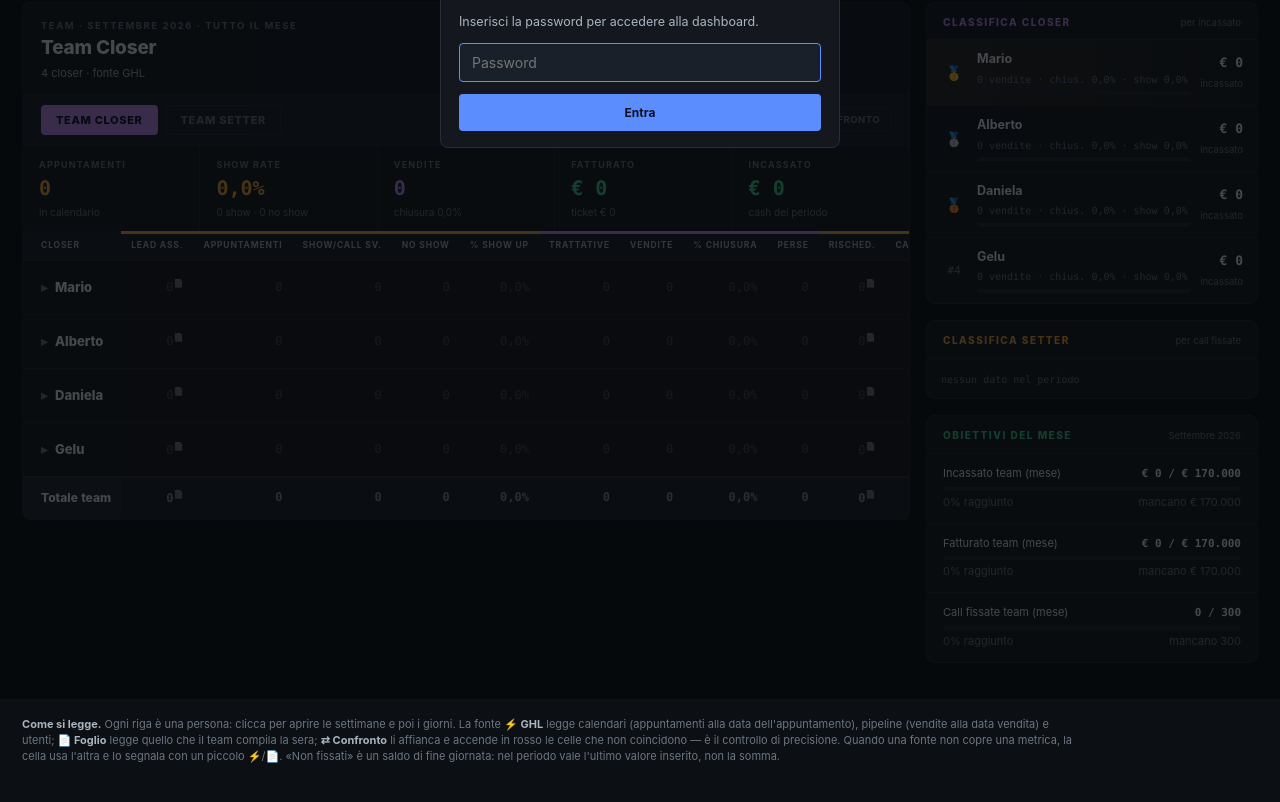
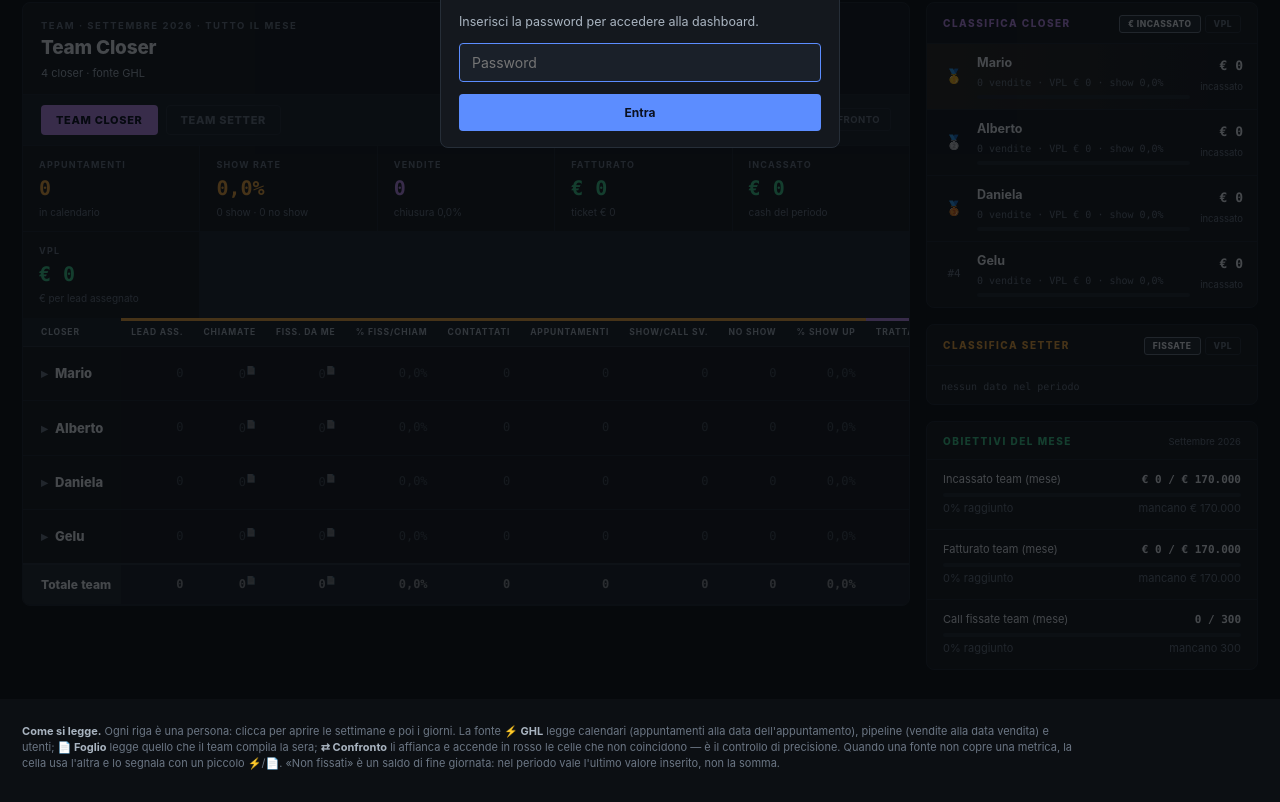
Before and after one commit to danielefreedomuniversity-glitch/kpi-freedom-settingesales, a website: page team.html in a window 1280 px wide. Shown: the part 101-903 px from the top of the page. Drawn offline with Linux system fonts and the light colour scheme.

Commit message:
Add files via upload

```diff
--- a/team.html
+++ b/team.html
@@ -62,6 +62,9 @@ select:focus,input:focus{border-color:var(--adv)}
 .fchip[aria-pressed="true"]{background:var(--eco);color:#0A1020;border-color:transparent}
 .fchip.conf[aria-pressed="true"]{background:var(--adv)}
 .fchip.fog[aria-pressed="true"]{background:var(--warn)}
+.rkt{font-size:8.5px;font-weight:800;letter-spacing:.06em;text-transform:uppercase;padding:3px 8px;border-radius:3px;
+  border:1px solid var(--line);background:transparent;color:var(--ink-3);cursor:pointer;font-family:inherit}
+.rkt[aria-pressed="true"]{background:var(--raise);color:var(--ink);border-color:var(--ink-3)}
 
 /* ---------- tiles ---------- */
 .tiles{display:grid;grid-template-columns:repeat(auto-fit,minmax(150px,1fr));gap:1px;background:var(--line-2)}
@@ -73,7 +76,7 @@ select:focus,input:focus{border-color:var(--adv)}
 
 /* ---------- tabella team ---------- */
 .twrap{overflow-x:auto}
-table.team{border-collapse:collapse;width:100%;min-width:1080px}
+table.team{border-collapse:collapse;width:100%;min-width:1480px}
 .team th{font-size:8.5px;letter-spacing:.1em;text-transform:uppercase;color:var(--ink-2);font-weight:700;
   padding:8px 10px;text-align:right;white-space:nowrap;border-bottom:1px solid var(--line);background:var(--surface-2)}
 .team th:first-child{text-align:left;padding-left:18px}
@@ -198,11 +201,11 @@ textarea{width:100%;height:170px;background:var(--surface-2);border:1px solid va
 
   <aside class="side" id="side">
     <div class="card cclo" id="cardClo">
-      <div class="ch"><span class="t">Classifica Closer</span><span class="s" id="cloSub">per incassato</span></div>
+      <div class="ch"><span class="t">Classifica Closer</span><span style="display:flex;gap:4px"><button class="rkt" data-rk="clo" data-m="inc">€ Incassato</button><button class="rkt" data-rk="clo" data-m="vpl">VPL</button></span></div>
       <div id="rankClo"></div>
     </div>
     <div class="card cset" id="cardSet">
-      <div class="ch"><span class="t">Classifica Setter</span><span class="s" id="setSub">per call fissate</span></div>
+      <div class="ch"><span class="t">Classifica Setter</span><span style="display:flex;gap:4px"><button class="rkt" data-rk="set" data-m="fix">Fissate</button><button class="rkt" data-rk="set" data-m="vpl">VPL</button></span></div>
       <div id="rankSet"></div>
     </div>
     <div class="card cobi">
@@ -312,7 +315,7 @@ const KEY = "kpi_team_v1";
 const PW_KEY = "kpi_pw";                       /* stessa password del Funnel */
 const P_DEF = { obiettivi:{ Mario:70000, Alberto:50000, Daniela:25000, Gelu:25000 },
                 obNuovo:25000, setTarget:50, setTeam:300, tolPct:2 };
-let state = { mese:(new Date()).toISOString().slice(0,7), vista:"closer", fonte:"ghl",
+let state = { mese:(new Date()).toISOString().slice(0,7), vista:"closer", fonte:"ghl", rankClo:"inc", rankSet:"fix",
               params: JSON.parse(JSON.stringify(P_DEF)), mesi:{} };
 try{ const v = localStorage.getItem(KEY);
   if(v){ const s = JSON.parse(v);
@@ -336,9 +339,13 @@ const cfgNames = kind => { const d=dati();
 
 /* ---------- colonne (g = chiave GHL · s = chiave foglio) ---------- */
 const COLS_CLOSER = [
-  {k:"lead",  l:"Lead ass.",     s:"sLead",              f:"int", grp:"set", tip:"Lead assegnati (foglio)"},
+  {k:"lead",  l:"Lead ass.",     g:"gAss", s:"sLead",    f:"int", grp:"set", tip:"Lead assegnati al closer (GHL: entrati in pipeline setting a suo nome)"},
+  {k:"chiam", l:"Chiamate",      s:"sChiam",             f:"int", grp:"set", tip:"Closer full-stack: chiamate ai lead — colonna «Chiamate effettuate» del foglio"},
+  {k:"fixme", l:"Fiss. da me",   s:"sFixMe",             f:"int", grp:"set", tip:"Appuntamenti che il closer si è fissato da solo (foglio)"},
+  {k:"ffR",   l:"% Fiss/Chiam",  f:"pct", grp:"set", calc:(v)=> div(v.fixme, v.chiam)},
+  {k:"cont",  l:"Contattati",    g:"gCont",              f:"int", grp:"set", tip:"GHL: esiti registrati dal closer in pipeline setting"},
   {k:"app",   l:"Appuntamenti",  g:"gApp",               f:"int", grp:"set", tip:"Appuntamenti in calendario GHL, alla data dell'appuntamento"},
-  {k:"show",  l:"Show/Call sv.", g:"gShow", s:"sCallSv", f:"int", grp:"set", tip:"GHL: esito Showed · Foglio: Call svolte"},
+  {k:"show",  l:"Show/Call sv.", g:"gShow", s:"sCallSv", f:"int", grp:"set", tip:"GHL: call avvenuta = opportunità a Follow Up / Vinto / Perso (come nel Funnel) · Foglio: Call svolte"},
   {k:"nosh",  l:"No show",       g:"gNoShow", s:"sNoShow", f:"int", grp:"set"},
   {k:"shR",   l:"% Show up",     f:"pct", grp:"set", calc:(v)=> v.src==="s" ? div(v.show, v.show+v.nosh) : div(v.show, v.app||v.show+v.nosh)},
   {k:"tratt", l:"Trattative",    g:"gTratt", s:"sTratt", f:"int", grp:"clo"},
@@ -347,9 +354,11 @@ const COLS_CLOSER = [
   {k:"perse", l:"Perse",         g:"gPerse", s:"sPerse", f:"int", grp:"clo"},
   {k:"risch", l:"Risched.",      s:"sRisch",             f:"int", grp:"set"},
   {k:"canc",  l:"Cancellati",    g:"gCanc",              f:"int", grp:"set"},
-  {k:"fatt",  l:"Fatturato",     g:"gFatt", s:"sFatt",   f:"eur", grp:"eco"},
-  {k:"inc",   l:"Incassato",     g:"gInc",  s:"sInc",    f:"eur", grp:"eco"},
+  {k:"fatt",  l:"Fatturato",     g:"gFatt", s:"sFatt",   f:"eur", grp:"eco", tip:"Contrattualizzato, o in mancanza il Valore dell'opportunità"},
+  {k:"contr", l:"Contrattual.",  g:"gContr",             f:"eur", grp:"eco", tip:"Solo il campo «Contrattualizzato» dell'opportunità (GHL)"},
+  {k:"inc",   l:"Incassato",     g:"gInc",  s:"sInc",    f:"eur", grp:"eco", tip:"Campo «Cash Collected» dell'opportunità (GHL)"},
   {k:"tick",  l:"Ticket",        f:"eur", grp:"eco", calc:(v)=> div(v.fatt, v.vend)},
+  {k:"vpl",   l:"VPL €/lead",    f:"eur", grp:"eco", calc:(v)=> div(v.fatt, v.lead), tip:"Valore per lead = Fatturato / Lead assegnati"},
 ];
 const COLS_SETTER = [
   {k:"ass",   l:"Lead ass.",     g:"gAss",  s:"sAss",    f:"int", grp:"set"},
@@ -361,6 +370,7 @@ const COLS_SETTER = [
   {k:"nint",  l:"Non interess.", g:"gNonInt",            f:"int", grp:"clo"},
   {k:"ntgt",  l:"Non in target", g:"gNonTarget",         f:"int", grp:"clo"},
   {k:"fatt",  l:"Fatt. generato",s:"sFatt",              f:"eur", grp:"eco"},
+  {k:"vpl",   l:"VPL €/lead",    f:"eur", grp:"eco", calc:(v)=> div(v.fatt, v.ass), tip:"Valore per lead = Fatturato generato / Lead assegnati"},
 ];
 const COLS = () => state.vista==="closer" ? COLS_CLOSER : COLS_SETTER;
 
@@ -539,13 +549,15 @@ function tiles(TOT){
         ["ASET","Show rate", fmt(R.shR,"pct"), `${nf(R.show,0)} show · ${nf(R.nosh,0)} no show`],
         ["ACLO","Vendite", nf(R.vend,0), `chiusura ${fmt(R.clR,"pct")}`],
         ["AECO","Fatturato", fmt(R.fatt,"eur"), `ticket ${fmt(R.tick,"eur")}`],
-        ["AECO","Incassato", fmt(R.inc,"eur"), "cash del periodo"] ];
+        ["AECO","Incassato", fmt(R.inc,"eur"), "cash del periodo"],
+        ["AECO","VPL", fmt(R.vpl,"eur"), "€ per lead assegnato"] ];
   }else{
     t=[ ["ASET","Lead assegnati", nf(R.ass,0), ""],
         ["ASET","Chiamate", nf(R.call,0), "dal foglio"],
         ["ASET","Fissate", nf(R.fix,0), `${fmt(R.fxR,"pct")} su chiamate`],
         ["ACLO","Non interessati", nf(R.nint,0), `${nf(R.ntgt,0)} non in target`],
-        ["AECO","Fatt. generato", fmt(R.fatt,"eur"), "dai lead dei setter"] ];
+        ["AECO","Fatt. generato", fmt(R.fatt,"eur"), "dai lead dei setter"],
+        ["AECO","VPL", fmt(R.vpl,"eur"), "fatt. generato / lead"] ];
   }
   $("#tiles").innerHTML = t.map(([c,l,v,s])=>`<div class="tile ${c.toLowerCase()}"><div class="tl">${l}</div><div class="tv">${v}</div><div class="ts">${s}</div></div>`).join("");
 }
@@ -560,22 +572,33 @@ function leaderboard(persone){
   const cl = (isCl?persone:(altro||[]).map(p=>({p,rec:aggDays(p,days)})));
   const st = (!isCl?persone:(altro||[]).map(p=>({p,rec:aggDays(p,days)})));
 
+  $$(".rkt").forEach(b=>b.setAttribute("aria-pressed",
+    String((b.dataset.rk==="clo"?state.rankClo:state.rankSet)===b.dataset.m)));
+
+  const mC = state.rankClo;                        /* "inc" oppure "vpl" */
   const rkClo = cl.map(({p,rec})=>{ const R = resolved(rec, F, COLS_CLOSER);
-      return {nome:p.nome, inc:R.inc, fatt:R.fatt, vend:R.vend, clR:R.clR, shR:R.shR}; })
-    .sort((a,b)=>b.inc-a.inc || b.fatt-a.fatt || b.vend-a.vend);
+      return {nome:p.nome, inc:R.inc, fatt:R.fatt, vend:R.vend, clR:R.clR, shR:R.shR, vpl:R.vpl}; })
+    .sort((a,b)=> mC==="vpl" ? (b.vpl-a.vpl || b.fatt-a.fatt)
+                             : (b.inc-a.inc || b.fatt-a.fatt || b.vend-a.vend));
   $("#rankClo").innerHTML = rkClo.map((r,i)=>rkRow(i, r.nome,
-      fmt(r.inc,"eur"), "incassato",
-      `${nf(r.vend,0)} vendite · chius. ${fmt(r.clR,"pct")} · show ${fmt(r.shR,"pct")}`,
-      filtroWk==="ALL" ? div(r.inc, obiettivoDi(r.nome)) : null)).join("")
+      mC==="vpl" ? fmt(r.vpl,"eur") : fmt(r.inc,"eur"),
+      mC==="vpl" ? "VPL €/lead" : "incassato",
+      mC==="vpl" ? `${fmt(r.inc,"eur")} incassato · ${nf(r.vend,0)} vendite · chius. ${fmt(r.clR,"pct")}`
+                 : `${nf(r.vend,0)} vendite · VPL ${fmt(r.vpl,"eur")} · show ${fmt(r.shR,"pct")}`,
+      (mC!=="vpl" && filtroWk==="ALL") ? div(r.inc, obiettivoDi(r.nome)) : null)).join("")
     || `<div class="rk"><span class="who"><span>nessun dato nel periodo</span></span></div>`;
 
+  const mS = state.rankSet;                        /* "fix" oppure "vpl" */
   const rkSet = st.map(({p,rec})=>{ const R = resolved(rec, F, COLS_SETTER);
-      return {nome:p.nome, fix:R.fix, call:R.call, fxR:R.fxR, ass:R.ass}; })
-    .sort((a,b)=>b.fix-a.fix || b.fxR-a.fxR);
+      return {nome:p.nome, fix:R.fix, call:R.call, fxR:R.fxR, ass:R.ass, fatt:R.fatt, vpl:R.vpl}; })
+    .sort((a,b)=> mS==="vpl" ? (b.vpl-a.vpl || b.fix-a.fix)
+                             : (b.fix-a.fix || b.fxR-a.fxR));
   $("#rankSet").innerHTML = rkSet.map((r,i)=>rkRow(i, r.nome,
-      nf(r.fix,0), "fissate",
-      `${nf(r.call,0)} chiamate · ${fmt(r.fxR,"pct")} fiss/chiam`,
-      filtroWk==="ALL" ? div(r.fix, state.params.setTarget||50) : null)).join("")
+      mS==="vpl" ? fmt(r.vpl,"eur") : nf(r.fix,0),
+      mS==="vpl" ? "VPL €/lead" : "fissate",
+      mS==="vpl" ? `${fmt(r.fatt,"eur")} generato · ${nf(r.fix,0)} fissate`
+                 : `${nf(r.call,0)} chiamate · ${fmt(r.fxR,"pct")} fiss/chiam · VPL ${fmt(r.vpl,"eur")}`,
+      (mS!=="vpl" && filtroWk==="ALL") ? div(r.fix, state.params.setTarget||50) : null)).join("")
     || `<div class="rk"><span class="who"><span>nessun dato nel periodo</span></span></div>`;
 }
 function rkRow(i, nome, val, valSub, sub, prog){
@@ -738,6 +761,9 @@ const closeOv = () => $$(".ov").forEach(o=>{ if(o.id!=="ovLogin") o.classList.re
 document.addEventListener("click", e=>{
   const t=e.target;
   if(t.closest("[data-close]")){ closeOv(); return; }
+  const rk=t.closest(".rkt"); if(rk){
+    if(rk.dataset.rk==="clo") state.rankClo=rk.dataset.m; else state.rankSet=rk.dataset.m;
+    save(); render(); return; }
   const vt=t.closest(".vtab"); if(vt){ state.vista=vt.dataset.v; save(); render(); return; }
   const fc=t.closest(".fchip"); if(fc){ state.fonte=fc.dataset.f; save(); render(); return; }
   const r1=t.closest("tr.lv0"); if(r1){ const n=r1.dataset.p;
```
Also changed, not shown: index.js (+28 -9 lines).
